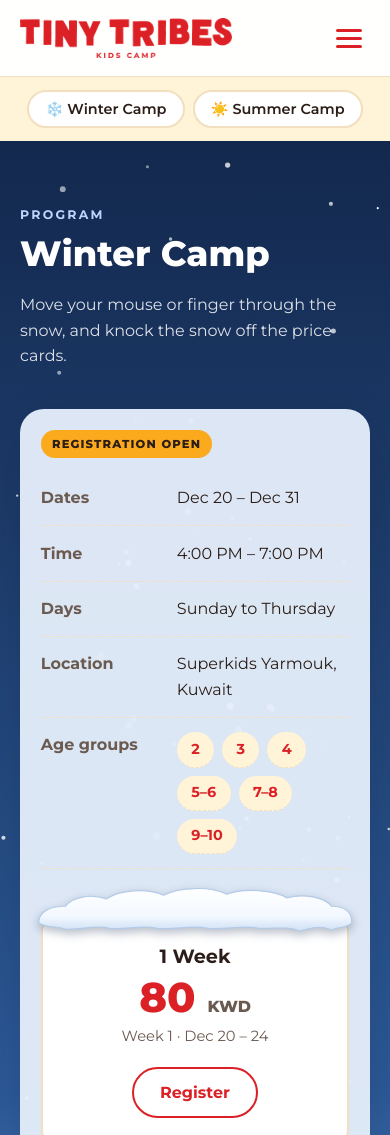
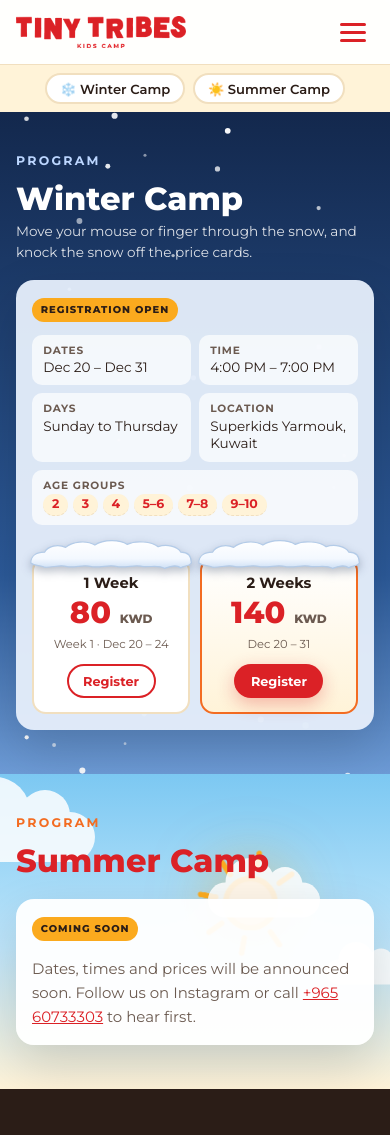
Before and after one commit to mhamwi760-art/tiny-tribes-camp, a plain HTML site: page program.html in a window 390 px wide. Shown: the top 1135 px of the page. Drawn offline with Linux system fonts and the light colour scheme.

Commit message:
Compact phone layout for program page and site
Co-Authored-By: Claude Opus 5.5 <noreply@anthropic.com>

```diff
--- a/css/style.css
+++ b/css/style.css
@@ -1021,3 +1021,73 @@ legend {
 @media (prefers-reduced-motion: reduce) {
   .cloud, .sun .rays { animation: none; }
 }
+
+/* ==========================================================
+   Phone: tighter, more compact layout (computer view unchanged)
+   ========================================================== */
+@media (max-width: 560px) {
+  body { font-size: 15px; }
+  section { padding: 56px 0; }
+  .container { padding: 0 16px; }
+
+  /* Program page */
+  .season { padding: 36px 0 44px; }
+  .season-inner { gap: 1rem; }
+  .season-intro h1, .season-intro .h1 { font-size: 2rem; margin-bottom: .2rem; }
+  .season-tip { font-size: .85rem; margin: .2rem 0 0; }
+  #tilt-button { padding: .5rem 1rem; font-size: .82rem; }
+  .program-switch { padding: .5rem 16px; top: 64px; }
+  .program-switch .chip { padding: .35rem .8rem; font-size: .82rem; }
+  .season-card { padding: 1rem; border-radius: 18px; }
+  .season-card .badge { font-size: .62rem; padding: .25rem .55rem; }
+
+  /* Details as a compact 2-column grid */
+  .season-card .detail-list {
+    display: grid;
+    grid-template-columns: 1fr 1fr;
+    gap: .5rem;
+    margin-top: .8rem;
+  }
+  .season-card .detail-list > li {
+    flex-direction: column;
+    gap: .1rem;
+    padding: .55rem .7rem;
+    border: 0;
+    border-radius: 10px;
+    background: rgba(255, 255, 255, .7);
+    font-size: .85rem;
+    line-height: 1.3;
+  }
+  .season-card .detail-list > li span:first-child {
+    min-width: 0;
+    font-size: .66rem;
+    letter-spacing: .08em;
+    text-transform: uppercase;
+  }
+  .season-card .detail-list > li:last-child { grid-column: 1 / -1; }
+  .ages { gap: .3rem; }
+  .ages li { padding: .15rem .55rem; font-size: .78rem; }
+
+  /* Price cards side by side */
+  .price-cards,
+  .season-card .price-cards { grid-template-columns: 1fr 1fr; gap: .6rem; }
+  #winter-details .price-cards { margin-top: 2rem; }
+  .price-card { padding: 1rem .6rem .9rem; border-radius: 14px; }
+  .price-card h3 { font-size: .92rem; margin-bottom: .2rem; }
+  .price { font-size: 1.9rem; }
+  .price small { font-size: .75rem; }
+  .price-card p { font-size: .72rem; margin: .2rem 0 .7rem; }
+  .price-card .btn { padding: .45rem .9rem; font-size: .8rem; }
+  .snow-cap { top: -20px; height: 30px; left: -4px; right: -4px; }
+
+  /* Header and hero a little smaller */
+  .nav { height: 64px; }
+  .nav-links { top: 64px; }
+  .brand img { height: 32px; }
+  .hero-inner { padding: 64px 16px 84px; }
+  .hero p { font-size: 1rem; }
+  .facts { gap: .6rem; margin-top: -44px; }
+  .fact { padding: .8rem .9rem; }
+  .fact strong { font-size: .9rem; }
+  .section-head { margin-bottom: 1.8rem; }
+}
--- a/program.html
+++ b/program.html
@@ -7,11 +7,11 @@
   <meta name="description" content="Tiny Tribes Winter Camp and Summer Camp programs: dates, times, age groups and prices.">
   <link rel="icon" href="assets/img/favicon.png">
   <link rel="preload" href="assets/fonts/montserrat-latin.woff2" as="font" type="font/woff2" crossorigin>
-  <link rel="stylesheet" href="css/style.css?v=4">
-  <script src="js/data.js?v=4" defer></script>
-  <script src="js/store.js?v=4" defer></script>
-  <script src="js/main.js?v=4" defer></script>
-  <script src="js/effects.js?v=4" defer></script>
+  <link rel="stylesheet" href="css/style.css?v=5">
+  <script src="js/data.js?v=5" defer></script>
+  <script src="js/store.js?v=5" defer></script>
+  <script src="js/main.js?v=5" defer></script>
+  <script src="js/effects.js?v=5" defer></script>
   <script type="speculationrules">{"prerender":[{"source":"document","where":{"href_matches":"*.html*"},"eagerness":"moderate"}]}</script>
 </head>
 <body>
```
Also changed, not shown: dashboard.html (+5 -5 lines), gallery.html (+4 -4 lines), index.html (+5 -5 lines), payment.html (+4 -4 lines), register.html (+4 -4 lines).
